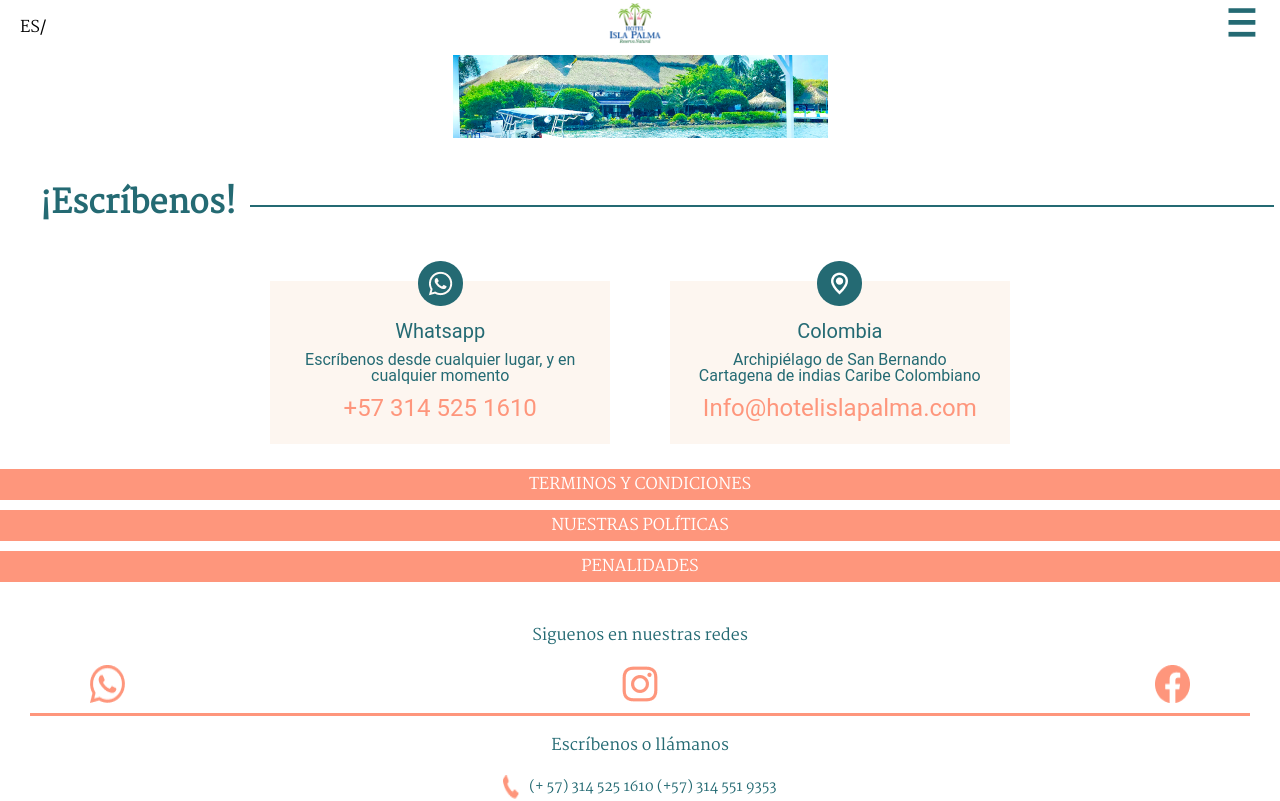
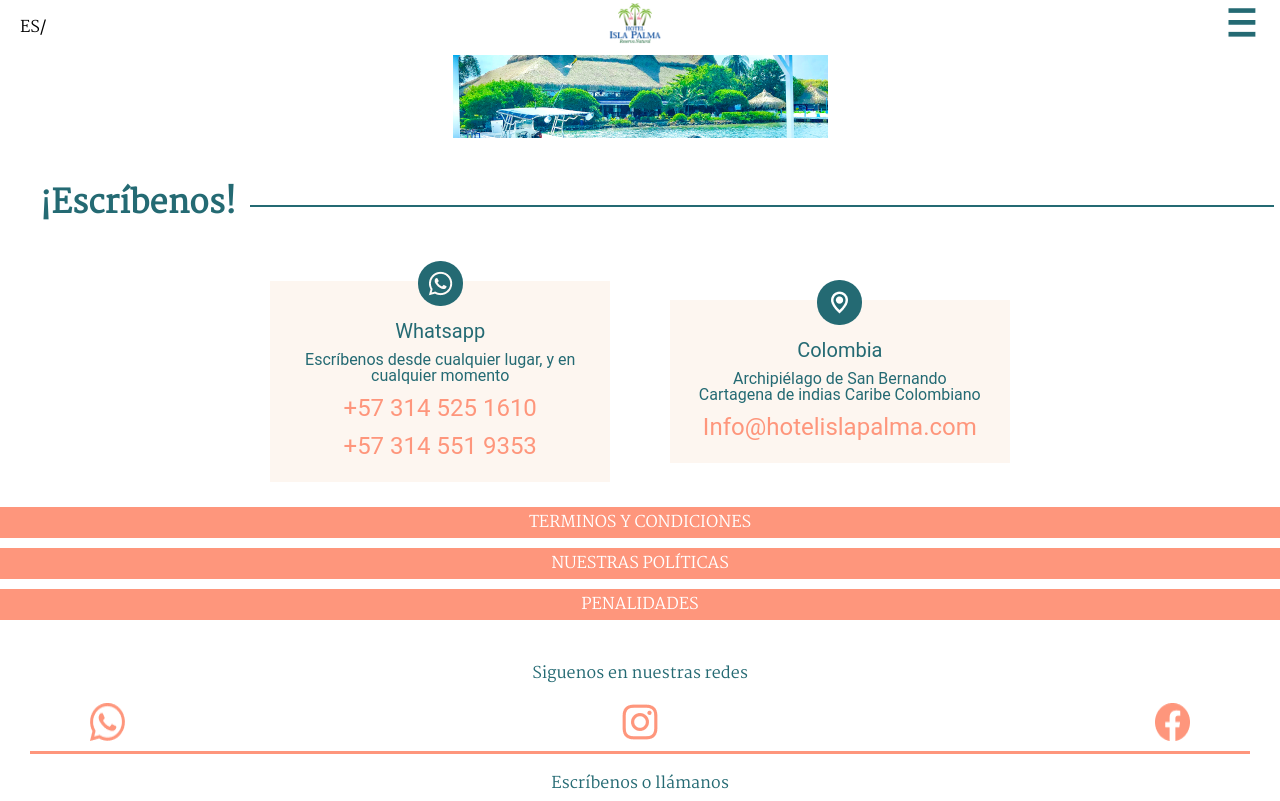
Before and after one commit to devinmed27/islapalma, a Next.js app: page /contact in a window 1280 px wide. Shown: the top 801 px of the page. Built offline with nearby package versions, Linux system fonts and the light colour scheme; a web font is replaced by a local one.

Commit message:
contact card adjust and wa.link added

```diff
--- a/components/ContactCard/ContactCard.jsx
+++ b/components/ContactCard/ContactCard.jsx
@@ -3,17 +3,18 @@ import s from "./ContactCard.module.scss";
 import Image from "next/image";
 import Link from "next/link";
 
-const WppCard = ({img, title, message, phone}) => {
+const WppCard = ({img, title, message, phone, phone2}) => {
   return (
     <div className={s.card}>
       <div className={s.imgContainer}>
         <Image src={img} objectFit="cover" alt="logo"/>
       </div>
-      <Link href="">
+      <Link href="https://wa.link/5x4d89">
         <a target="_blank">
           <p className={s.title}>{title}</p>
           <p>{message}</p>
           <p className={s.phone}>{phone}</p>
+          <p className={s.phone}>{phone2}</p>
         </a>
       </Link>
     </div>
--- a/pages/contact.jsx
+++ b/pages/contact.jsx
@@ -22,6 +22,8 @@ const contact = () => {
           title={"Whatsapp"}
           message={"Escríbenos desde cualquier lugar, y en cualquier momento"}
           phone={"+57 314 525 1610"}
+          phone2={"+57 314 551 9353"}
+
         />
         <ContactCard
           img={location}
```
